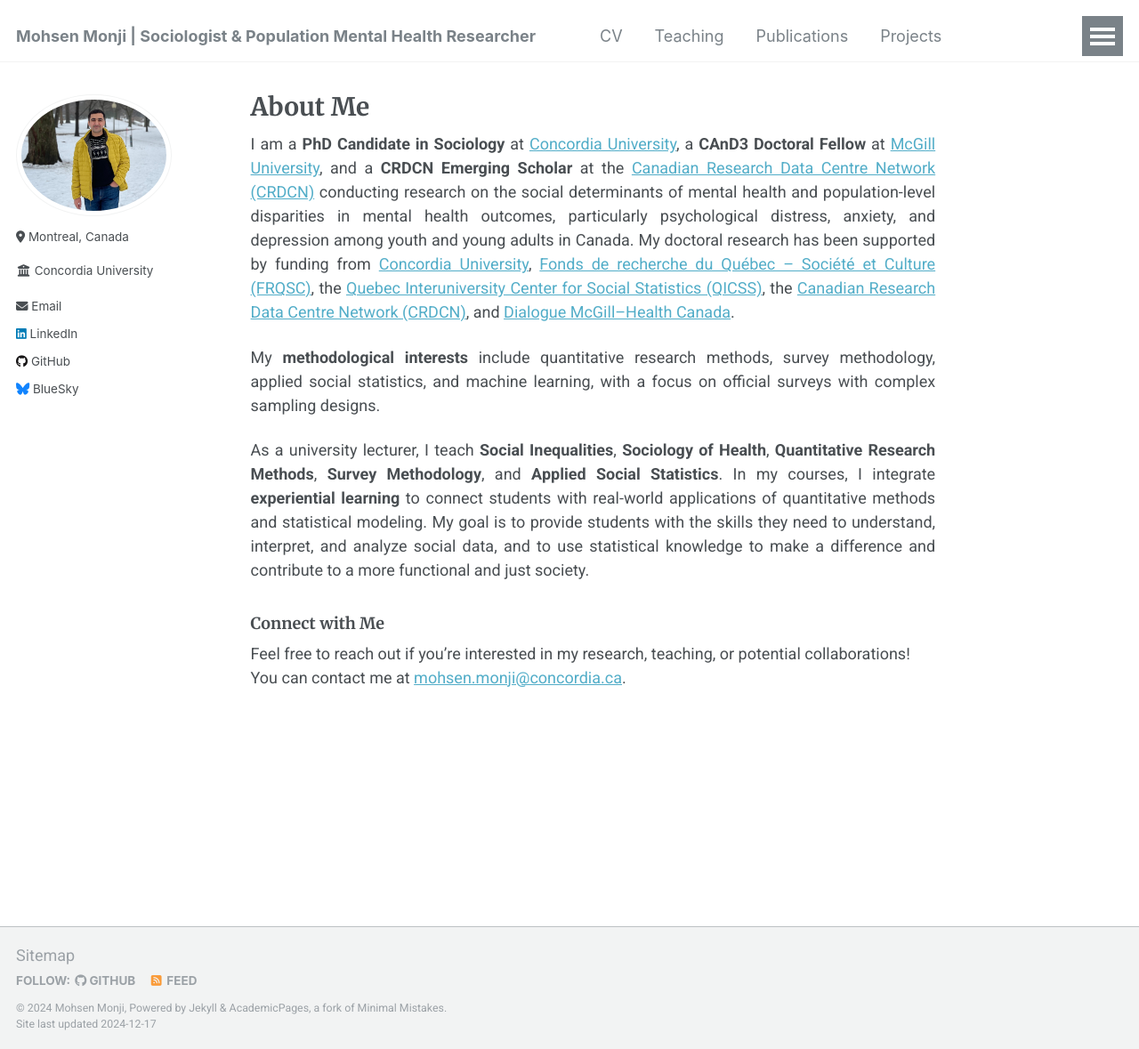
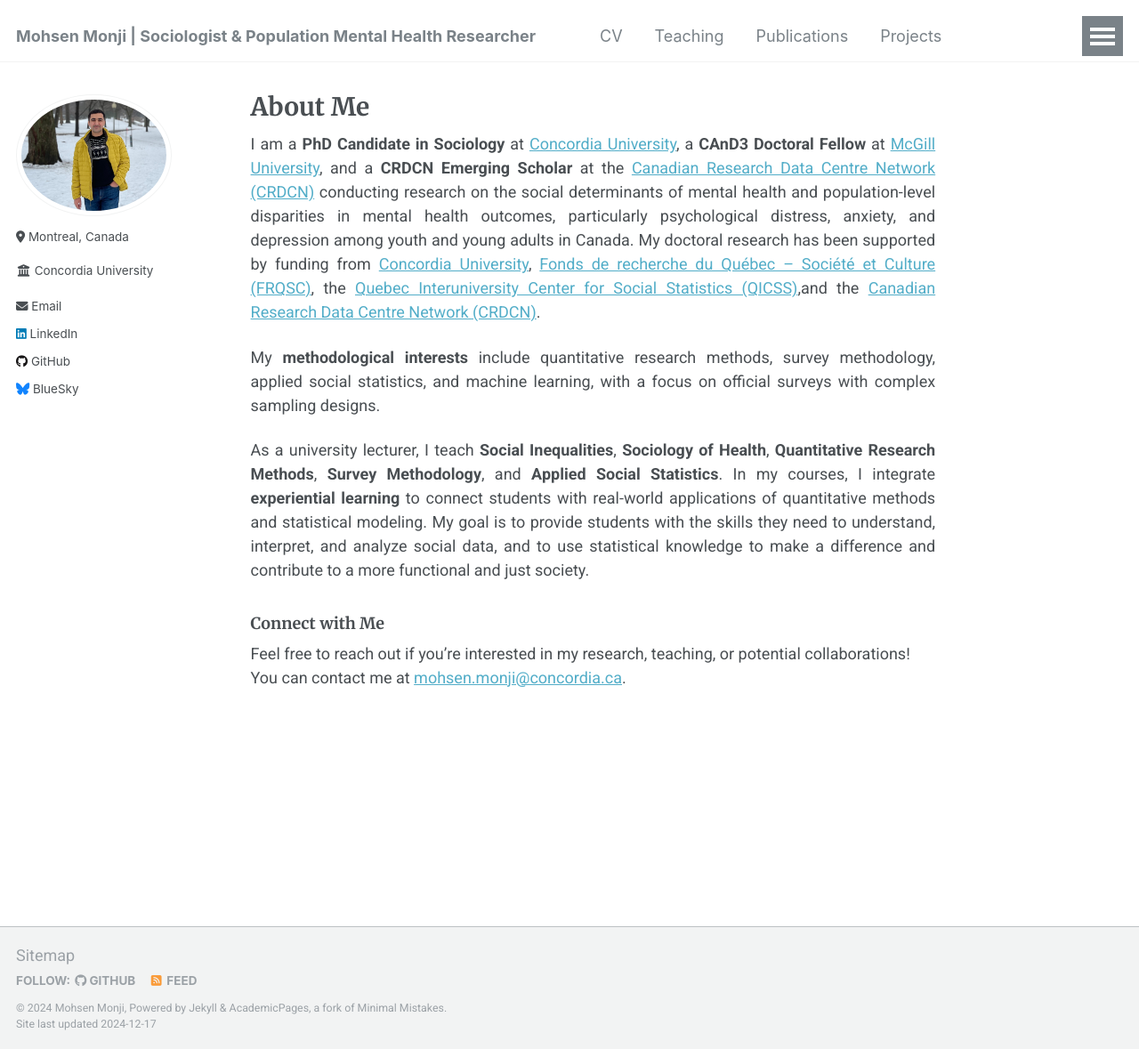
Before and after one commit to Mohsnmonji/mohsnmonji.github.io, a Jekyll site: the page built from _pages/about.md, in a window 1280 px wide and 1179 px high. Shown: the whole window at 89% size. Built offline with Jekyll 4.4.1, drawn with Linux system fonts in a browser that asks for light colours.

Commit message:
Update about.md

```diff
--- a/_pages/about.md
+++ b/_pages/about.md
@@ -10,7 +10,7 @@ redirect_from:
 ---
 
 
-I am a **PhD Candidate in Sociology** at [Concordia University](https://www.concordia.ca/artsci/sociology-anthropology.html), a **CAnD3 Doctoral Fellow** at [McGill University](https://www.mcgill.ca/cand3/our-people/fellows-2024-25), and a **CRDCN Emerging Scholar** at the [Canadian Research Data Centre Network (CRDCN)](https://crdcn.ca) conducting research on the social determinants of mental health and population-level disparities in mental health outcomes, particularly psychological distress, anxiety, and depression among youth and young adults in Canada. My doctoral research has been supported by funding from [Concordia University](https://www.concordia.ca/artsci/sociology-anthropology.html), [Fonds de recherche du Québec – Société et Culture (FRQSC)](https://www.frq.gouv.qc.ca), the [Quebec Interuniversity Center for Social Statistics (QICSS)](https://www.ciqss.org), the [Canadian Research Data Centre Network (CRDCN)](https://crdcn.ca), and [Dialogue McGill–Health Canada](https://www.dialoguemcgill.ca/en/about-us).
+I am a **PhD Candidate in Sociology** at [Concordia University](https://www.concordia.ca/artsci/sociology-anthropology.html), a **CAnD3 Doctoral Fellow** at [McGill University](https://www.mcgill.ca/cand3/our-people/fellows-2024-25), and a **CRDCN Emerging Scholar** at the [Canadian Research Data Centre Network (CRDCN)](https://crdcn.ca) conducting research on the social determinants of mental health and population-level disparities in mental health outcomes, particularly psychological distress, anxiety, and depression among youth and young adults in Canada. My doctoral research has been supported by funding from [Concordia University](https://www.concordia.ca/artsci/sociology-anthropology.html), [Fonds de recherche du Québec – Société et Culture (FRQSC)](https://www.frq.gouv.qc.ca), the [Quebec Interuniversity Center for Social Statistics (QICSS)](https://www.ciqss.org),and the [Canadian Research Data Centre Network (CRDCN)](https://crdcn.ca).
 
 My **methodological interests** include quantitative research methods, survey methodology, applied social statistics, and machine learning, with a focus on official surveys with complex sampling designs.
 
```
